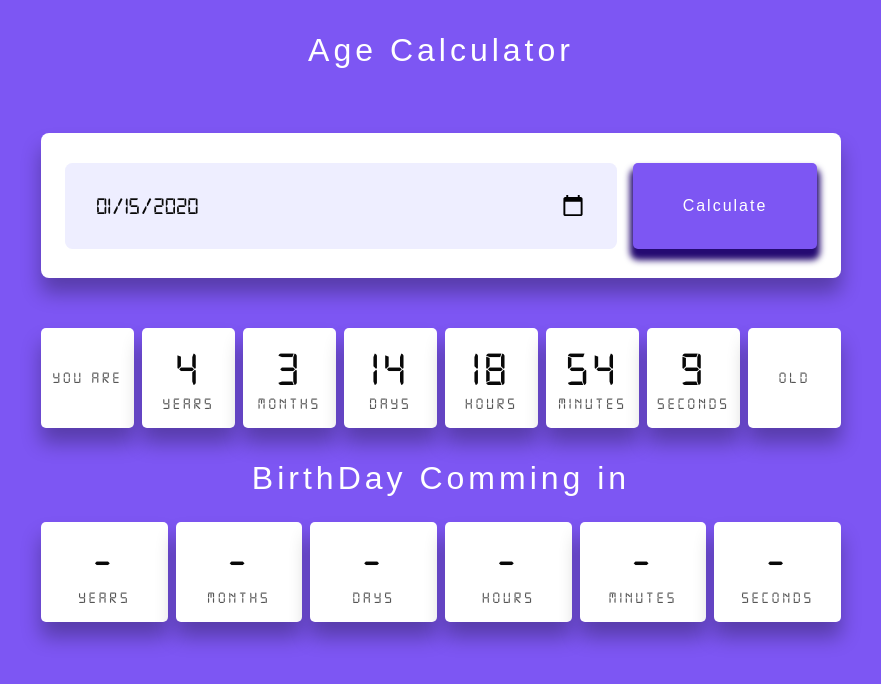
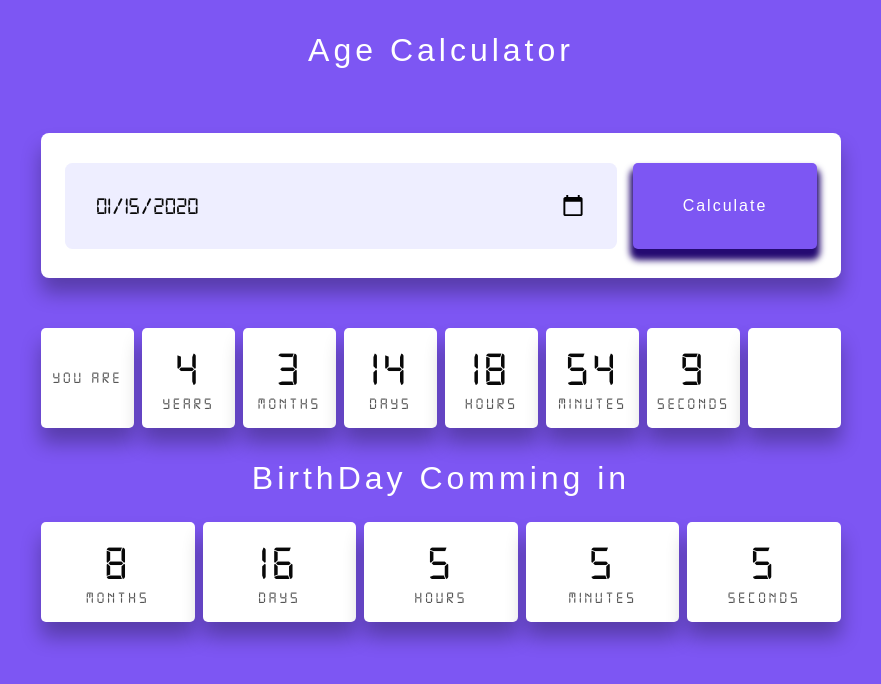
Before and after one commit to Shahab-Uddin-Ghori/GetYourBirthday, a plain HTML site: page index.html in a window 1280 px wide. Both pictures are taken after typing "2020-01-15" into the empty fields and a click on the button "Calculate". Shown: the whole page, without its empty margins (199-1080 px from the left). Drawn offline with Linux system fonts and the light colour scheme.

Commit message:
reamaing time in b.day added in age calc

```diff
--- a/index.html
+++ b/index.html
@@ -22,7 +22,7 @@
       </form>
       <div class="output-wrapper">
         <div>
-            <p>You are</p>
+          <p id="message">You are</p>
         </div>
         <div>
           <span id="years">-</span>
@@ -49,40 +49,36 @@
           <p>seconds</p>
         </div>
         <div>
-            <p>Old</p>
+          <p id="message2">Old</p>
         </div>
       </div>
-      <h1>BirthDay Comming in </h1>
-      <br>
+      <h1>BirthDay Comming in</h1>
+      <br />
       <div class="output-wrapper">
         <div>
-          <span id="years">-</span>
-          <p>Years</p>
-        </div>
-        <div>
-          <span id="months">-</span>
+          <span id="monthsLeft">-</span>
           <p>Months</p>
         </div>
         <div>
-          <span id="days">-</span>
+          <span id="daysLeft">-</span>
           <p>Days</p>
         </div>
         <div>
-          <span id="hours">-</span>
+          <span id="hoursLeft">-</span>
           <p>Hours</p>
         </div>
         <div>
-          <span id="minutes">-</span>
+          <span id="minutesLeft">-</span>
           <p>minutes</p>
         </div>
         <div>
-          <span id="seconds">-</span>
+          <span id="secondsLeft">-</span>
           <p>seconds</p>
         </div>
       </div>
     </div>
-    <br>
-
+    <br />
+    <p id="next-birthday"></p>
     <!-- Script -->
     <script src="script.js"></script>
   </body>
--- a/script.js
+++ b/script.js
@@ -62,14 +62,78 @@ document.getElementById("calc-age-btn").addEventListener("click", function () {
       years++;
       months = 0;
     }
+
     document.getElementById("years").innerText = years;
     document.getElementById("months").innerText = months;
     document.getElementById("days").innerText = days;
     document.getElementById("hours").innerText = hours;
     document.getElementById("minutes").innerText = minutes;
     document.getElementById("seconds").innerText = seconds;
-    document.getElementById("message").innerText = "You are"
-    document.getElementById("message2").innerText = "old"
+    document.getElementById("message").innerText = "You are";
+    document.getElementById("message2").innerText = "old";
+  }, 1000);
 
+  //   // Calculate next birthday
+  let nextBirthday = new Date(
+    currentDate.getFullYear(),
+    birthDate.getMonth(),
+    birthDate.getDate()
+  );
+  if (nextBirthday < currentDate) {
+    nextBirthday.setFullYear(currentDate.getFullYear() + 1);
+  }
+
+  //   // Calculate the time difference between current date and next birthday
+  let timeDifference = nextBirthday - currentDate;
+
+  //   // Convert milliseconds to seconds
+  let ntotalSeconds = Math.floor(timeDifference / 1000);
+
+  // Calculate years, months, days, hours, minutes, and seconds remaining
+  // let nyears = Math.floor(ntotalSeconds / (60 * 60 * 24 * 30.4375 * 12));
+  let nmonths = Math.floor((ntotalSeconds / (60 * 60 * 24 * 30.4375)) % 12);
+  let ndays = Math.floor((ntotalSeconds / (60 * 60 * 24)) % 30.4375);
+  let nhours = Math.floor((ntotalSeconds / (60 * 60)) % 24);
+  let nminutes = Math.floor((ntotalSeconds / 60) % 60);
+  let nseconds = totalSeconds % 60;
+
+  //   // Update the display every second
+  setInterval(() => {
+    // Decrease the seconds
+    nseconds--;
+    if (nseconds < 0) {
+      nseconds = 59;
+      // Decrease the minutes when seconds reach 0
+      nminutes--;
+      if (nminutes < 0) {
+        nminutes = 59;
+        // Decrease the hours when minutes reach 0
+        nhours--;
+        if (nhours < 0) {
+          nhours = 23;
+          // Decrease the days when hours reach 0
+          ndays--;
+          if (ndays < 0) {
+            ndays = 29.53125; // Average days in a month
+            // Decrease the months when days reach 0
+            nmonths--;
+            if (nmonths < 0) {
+              nmonths = 11;
+              // Decrease the years when months reach 0
+              // nyears--;
+            }
+          }
+        }
+      }
+    }
+
+    //     // Update the HTML elements with the remaining time
+    // document.getElementById("years").innerText = years;
+    document.getElementById("monthsLeft").innerText = nmonths;
+    document.getElementById("daysLeft").innerText = ndays;
+    document.getElementById("hoursLeft").innerText = nhours;
+    document.getElementById("minutesLeft").innerText = nminutes;
+    document.getElementById("secondsLeft").innerText = nseconds;
+    document.getElementById("message2").innerText = ""; // Clear any previous message
   }, 1000);
 });
```
Also changed, not shown: styles.css (indentation only).
